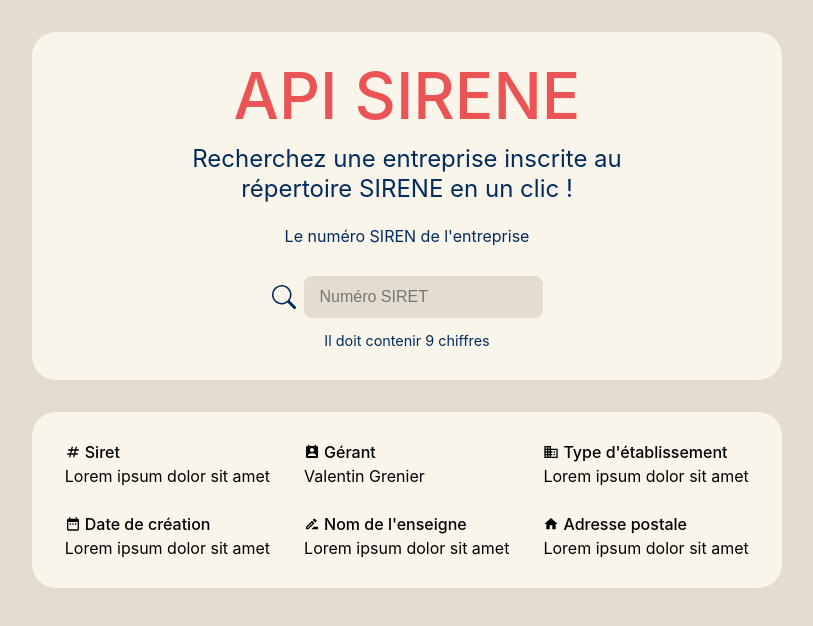
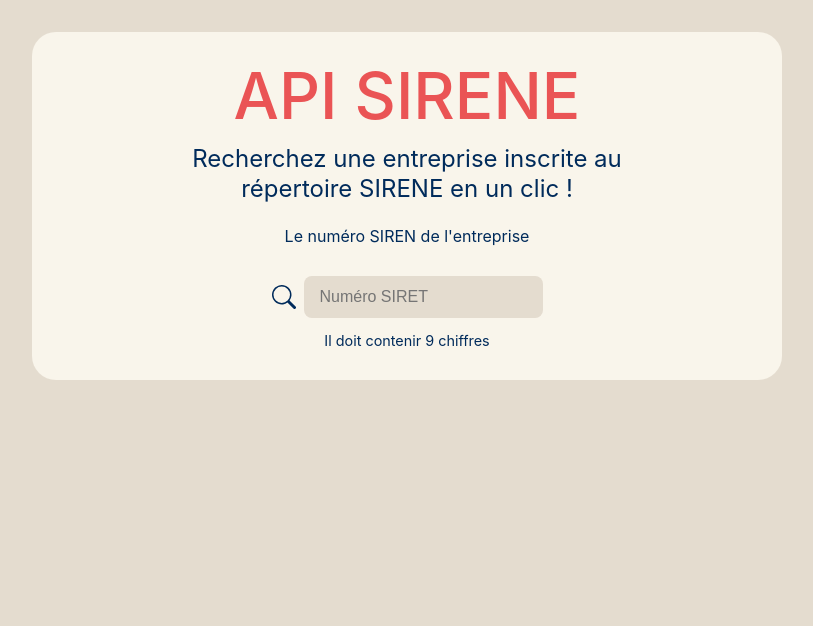
Before and after one commit to valentin-grenier/api-sirene, a React (Vite) app: page / in a window 1280 px wide. Shown: the top 626 px of the page, without its empty margins (233-1046 px from the left). Built offline with nearby package versions, Linux system fonts and the light colour scheme.

Commit message:
API data filled into Result component on search

```diff
--- a/src/components/App/App.tsx
+++ b/src/components/App/App.tsx
@@ -7,7 +7,7 @@ import { useState } from 'react';
 
 const App = () => {
   const [siren, setSiren] = useState('');
-  const [searchResult, setSearchResult] = useState({});
+  const [searchResult, setSearchResult] = useState(null);
 
   const [errorMessage, setErrorMessage] = useState('');
 
@@ -30,7 +30,7 @@ const App = () => {
         <Header />
         <SearchBar fetchAPI={fetchAPI} siren={siren} setSiren={setSiren} />
       </div>
-      <Result />
+      <Result searchResult={searchResult} />
     </div>
   );
 };
--- a/src/components/Result/Result.tsx
+++ b/src/components/Result/Result.tsx
@@ -1,3 +1,4 @@
+import { useEffect } from 'react';
 import './Result.scss';
 import {
   MdOutlineNumbers,
@@ -8,51 +9,84 @@ import {
   MdPermContactCalendar,
 } from 'react-icons/md';
 
-const Result = () => {
+interface DataTypes {
+  length: Number | undefined;
+  siren: number | undefined;
+  prenom_1: string | undefined;
+  nom: string | undefined;
+  categorie_entreprise: string | undefined;
+  date_creation: number | undefined;
+  etablissement_siege: {
+    enseigne_1: string | undefined;
+    numero_voie: number | undefined;
+    type_voie: string | undefined;
+    libelle_voie: string | undefined;
+    code_postal: number | undefined;
+    libelle_commune: string | undefined;
+  };
+}
+
+interface ResultProps {
+  searchResult: DataTypes;
+}
+
+const Result = ({ searchResult }: ResultProps) => {
+  const data = searchResult;
+
+  useEffect(() => {}, [searchResult]);
+
   return (
+    <div>
+      {data ? (
         <div className="result">
           <div id="siret">
             <h3>
               <MdOutlineNumbers />
-          Siret
+              SIREN
             </h3>
-        <p>Lorem ipsum dolor sit amet</p>
+            <p>{data.siren}</p>
           </div>
           <div id="owner">
             <h3>
               <MdPermContactCalendar />
               Gérant
             </h3>
-        <p>Valentin Grenier</p>
+            <p>
+              {data.prenom_1} {data.nom}
+            </p>
           </div>
           <div id="type">
             <h3>
               <MdBusiness />
-          Type d'établissement
+              Type d'entreprise
             </h3>
-        <p>Lorem ipsum dolor sit amet</p>
+            <p>{data.categorie_entreprise}</p>
           </div>
           <div id="creation-date">
             <h3>
               <MdDateRange />
               Date de création
             </h3>
-        <p>Lorem ipsum dolor sit amet</p>
+            <p>{data.date_creation}</p>
           </div>
           <div id="name">
             <h3>
               <MdOutlineDriveFileRenameOutline />
               Nom de l'enseigne
             </h3>
-        <p>Lorem ipsum dolor sit amet</p>
+            <p>{data.etablissement_siege.enseigne_1}</p>
           </div>
           <div id="address">
             <h3>
               <MdHome />
-          Adresse postale
+              Adresse du siège
             </h3>
-        <p>Lorem ipsum dolor sit amet</p>
+            <p>{`${data.etablissement_siege.numero_voie} ${data.etablissement_siege.type_voie} ${data.etablissement_siege.libelle_voie}, ${data.etablissement_siege.code_postal} ${data.etablissement_siege.libelle_commune}`}</p>
           </div>
+        </div>
+      ) : (
+        ''
+      )}
     </div>
   );
 };
```
Lines whose indentation alone changed are shown as unchanged.
